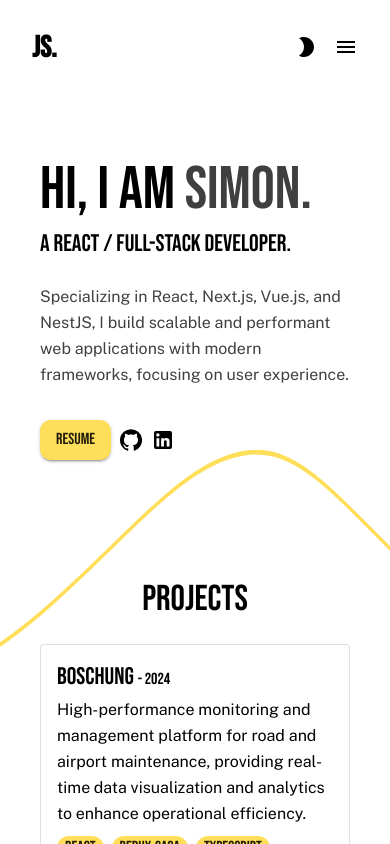
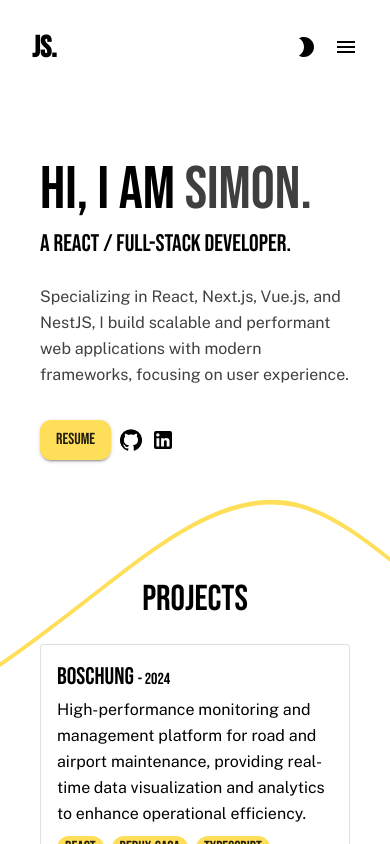
Before and after one commit to mayankrai2000/Nextjs-portfolio, a Next.js app: page / in a window 390 px wide. Shown: the top 844 px of the page. Built offline with nearby package versions, Linux system fonts and the light colour scheme.

Commit message:
fix: adjust positioning WavyLine

```diff
--- a/app/page.tsx
+++ b/app/page.tsx
@@ -18,7 +18,10 @@ export default function Home() {
     <Contact />
     <Footer />
    </main>
-   <MotionPath shape={0} className="top-[450px] md:top-[200px]" />
+   <MotionPath
+    shape={0}
+    className="top-[500px] sm:top-[450px] md:top-[200px]"
+   />
    <MotionPath shape={2} className="bottom-16" />
    <ScrollToTop />
   </>
--- a/components/WavyLine.tsx
+++ b/components/WavyLine.tsx
@@ -49,7 +49,7 @@ export default function MotionPath({
     "absolute left-0 w-full h-[250px] z-0 overflow-hidden flex justify-center",
     className
    )}>
-   <div className="min-w-[800px] w-full h-full">
+   <div className="min-w-[1000px] w-full h-full">
     <svg
      viewBox={lineShapes[shape].viewBox}
      width="100%"
```
